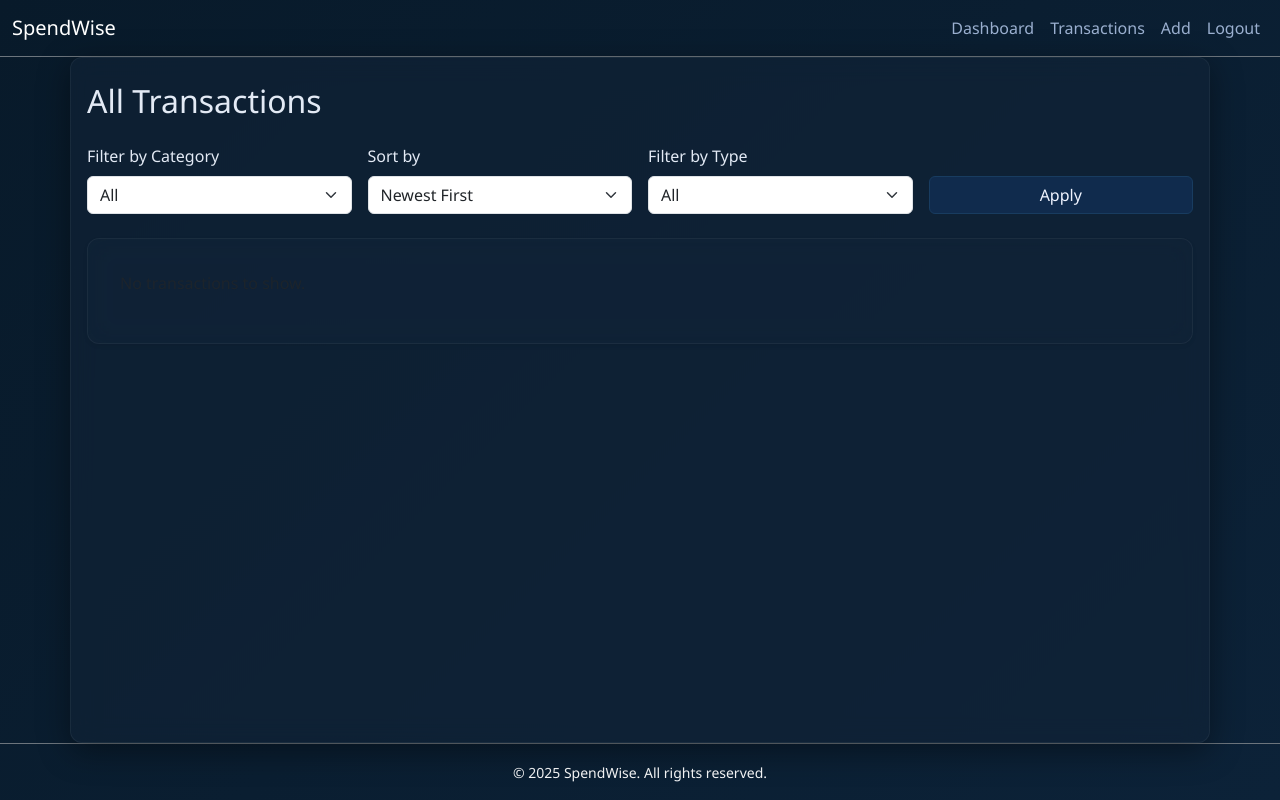
After one commit to LuckyS-J/SpendWiser, a Django app: page /transactions/ in a window 1280 px wide. The commit adds this page. Run offline with Django 5.2, Linux system fonts and the light colour scheme; the visitor is signed in with stand-in values (Sample User, id 1); data that the repository does not hold is empty.

Commit message:
Added transaction-list view

```diff
--- a/backend/static/styles.css
+++ b/backend/static/styles.css
@@ -88,3 +88,33 @@ input:focus, select:focus, textarea:focus {
   font-size: 0.85rem;
   margin-top: 0.2rem;
 }
+
+.dark-table tbody tr {
+  background-color: rgba(8, 18, 30, 0.85);
+  color: #d4d4dc;
+}
+
+.dark-table tbody tr:hover {
+  background-color: rgba(12, 34, 56, 0.9);
+}
+
+.dark-table thead {
+  background-color: rgba(8, 18, 30, 0.95);
+  color: #a9b9d9;
+}
+
+.dark-table td, .dark-table th {
+  border-color: rgba(24, 60, 96, 0.8);
+}
+
+.dark-table th {
+  background-color: rgba(24, 60, 96, 0.9);
+  color: #b0c1e5;
+  border-color: rgba(24, 60, 96, 0.9);
+}
+
+.dark-table td {
+  background-color: rgba(18, 36, 56, 0.85);
+  color: #d4d4dc;
+  border-color: rgba(24, 60, 96, 0.8);
+}
--- a/backend/templates/base.html
+++ b/backend/templates/base.html
@@ -27,6 +27,7 @@
       <div class="collapse navbar-collapse" id="navbarNav">
         <ul class="navbar-nav ms-auto">
           <li class="nav-item"><a class="nav-link" href="">Dashboard</a></li>
+          <li class="nav-item"><a class="nav-link" href="{% url 'transactions-list' %}">Transactions</a></li>
           <li class="nav-item"><a class="nav-link" href="">Add</a></li>
           {% if user.is_authenticated %}
             <form id="logout-form" action="{% url 'logout' %}" method="post" style="display:none;">
--- /dev/null
+++ b/backend/transactions/templates/transactions/transactions_list.html
@@ -0,0 +1,87 @@
+{% extends "base.html" %}
+{% block title %}Your Transactions{% endblock %}
+
+{% block content %}
+<h2 class="mb-4">All Transactions</h2>
+
+<!-- Filter & Sort Form -->
+<form method="get" class="row g-3 mb-4 align-items-end">
+  <div class="col-md-3">
+    <label for="category" class="form-label">Filter by Category</label>
+    <select name="category" id="category" class="form-select">
+      <option value="">All</option>
+      {% for code, name in categories %}
+        <option value="{{ code }}" {% if request.GET.category == code %}selected{% endif %}>{{ name }}</option>
+      {% endfor %}
+    </select>
+  </div>
+
+  <div class="col-md-3">
+    <label for="sort" class="form-label">Sort by</label>
+    <select name="sort" id="sort" class="form-select">
+      <option value="-date" {% if request.GET.sort == "-date" %}selected{% endif %}>Newest First</option>
+      <option value="date" {% if request.GET.sort == "date" %}selected{% endif %}>Oldest First</option>
+      <option value="-amount" {% if request.GET.sort == "-amount" %}selected{% endif %}>Highest Amount</option>
+      <option value="amount" {% if request.GET.sort == "amount" %}selected{% endif %}>Lowest Amount</option>
+    </select>
+  </div>
+
+  <div class="col-md-3">
+    <label for="type" class="form-label">Filter by Type</label>
+    <select name="type" id="type" class="form-select">
+      <option value="">All</option>
+      <option value="expense" {% if request.GET.type == "expense" %}selected{% endif %}>Expenses</option>
+      <option value="income" {% if request.GET.type == "income" %}selected{% endif %}>Income</option>
+    </select>
+  </div>
+
+  <div class="col-md-3">
+    <button type="submit" class="btn btn-primary w-100">Apply</button>
+  </div>
+</form>
+
+
+
+<!-- Transactions Table -->
+<div class="card shadow-sm">
+  <div class="card-body">
+    {% if transactions %}
+<table class="table dark-table align-middle mb-0">
+  <thead>
+    <tr>
+      <th>Date</th>
+      <th>Title</th>
+      <th>Amount</th>
+      <th>Category</th>
+      <th>Type</th>
+      <th class="text-center">Actions</th>
+    </tr>
+  </thead>
+  <tbody>
+    {% for t in transactions %}
+    <tr>
+      <td>{{ t.date }}</td>
+      <td>{{ t.title }}</td>
+      <td>
+        {% if t.type == 'expense' %}
+          <span class="text-danger">{{ t.amount }} PLN</span>
+        {% else %}
+          <span class="text-success">+{{ t.amount }} PLN</span>
+        {% endif %}
+      </td>
+      <td>{{ t.get_category_display }}</td>
+      <td>{{ t.get_type_display }}</td>
+      <td class="text-center">
+        <a href="" class="btn btn-sm btn-primary">Details</a>
+      </td>
+    </tr>
+    {% endfor %}
+  </tbody>
+</table>
+
+    {% else %}
+    <p class="text-muted">No transactions to show.</p>
+    {% endif %}
+  </div>
+</div>
+{% endblock %}
--- a/backend/transactions/urls.py
+++ b/backend/transactions/urls.py
@@ -1,8 +1,9 @@
 from django.urls import path
-from .views import TransactionDetailView, TransactionListCreateView, ImportTransactionView
+from .views import TransactionDetailView, TransactionListCreateView, ImportTransactionView, TransactionListView
 
 urlpatterns = [
     path('api/', TransactionListCreateView.as_view(), name='transaction-list'),
     path('api/<int:id>', TransactionDetailView.as_view(), name='transaction-details'),
-    path('api/import/', ImportTransactionView.as_view(), name='transaction-import')
+    path('api/import/', ImportTransactionView.as_view(), name='transaction-import'),
+    path('', TransactionListView.as_view(), name='transactions-list')
 ]
--- a/backend/transactions/views.py
+++ b/backend/transactions/views.py
@@ -8,6 +8,7 @@ import json
 from django.conf import settings
 from datetime import datetime
 from .utils import assign_category
+from django.views import View
 
 # Create your views here.
 
@@ -114,3 +115,29 @@ class ImportTransactionView(APIView):
 
         except FileNotFoundError:
             return Response({'Message': 'File not found'}, status=404)
+
+
+class TransactionListView(View):
+    def get(self, request):
+
+        transactions = Transaction.objects.filter(user=request.user)
+        categories = Transaction.CATEGORY_CHOICES
+
+        category = request.GET.get('category')
+        sort = request.GET.get('sort', '-date')
+        transaction_type = request.GET.get('type')
+
+        if transaction_type in ['expense', 'income']:
+            transactions = transactions.filter(type=transaction_type)
+
+        if category:
+            transactions = transactions.filter(category=category)
+
+        allowed_sort_fields = ['date', '-date', 'amount', '-amount']
+        if sort in allowed_sort_fields:
+            transactions = transactions.order_by(sort)
+
+        return render(request, 'transactions/transactions_list.html', {
+            'transactions': transactions,
+            'categories': categories
+        })
```
